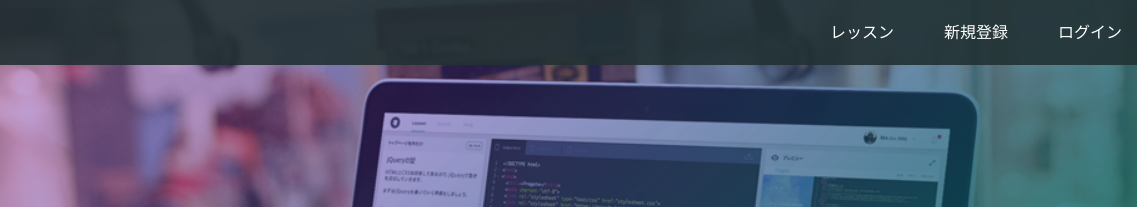
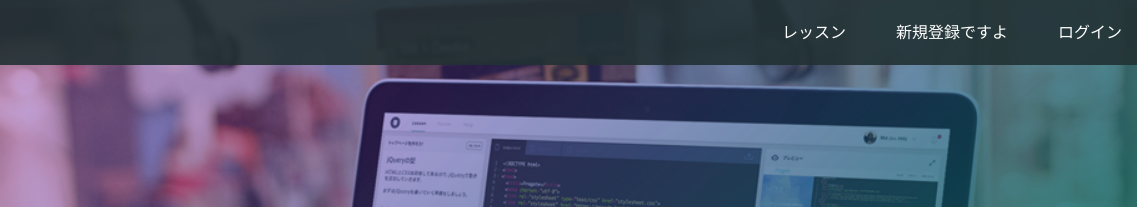
Before and after one commit to keisukeee-ma/mk..github.io, a plain HTML site: page index.html in a window 1280 px wide. Shown: the top 207 px of the page, 143-1280 px from the left. Drawn offline with Linux system fonts and the light colour scheme.

Commit message:
Update index.html

```diff
--- a/index.html
+++ b/index.html
@@ -16,7 +16,7 @@
       <span class="fa fa-bars menu-icon"></span>
       <div class="header-right">
         <a href="#">レッスン</a>
-        <a href="#">新規登録</a>
+        <a href="#">新規登録ですよ</a>
         <a href="#" class="login">ログイン</a>
       </div>
     </div>
```
